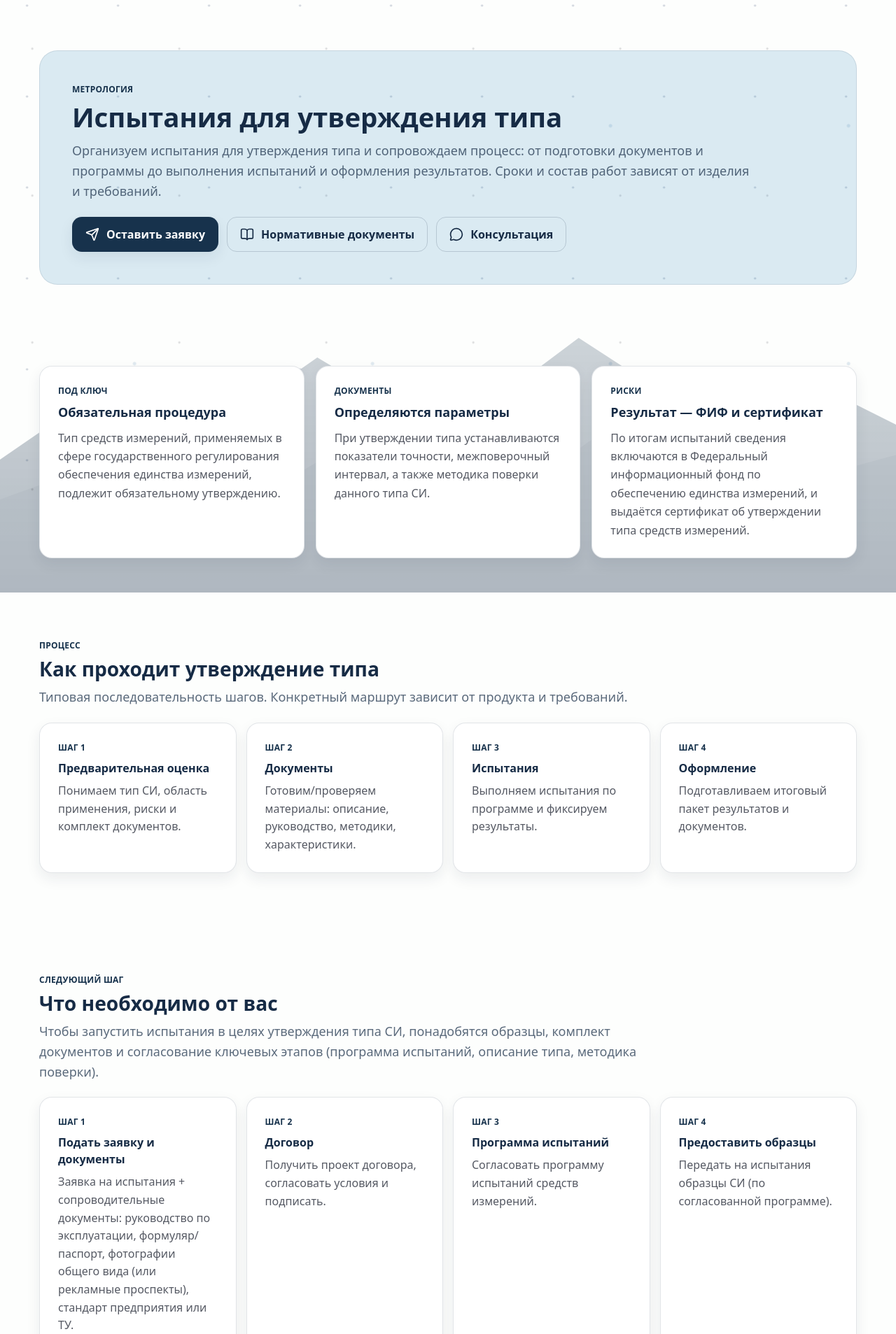
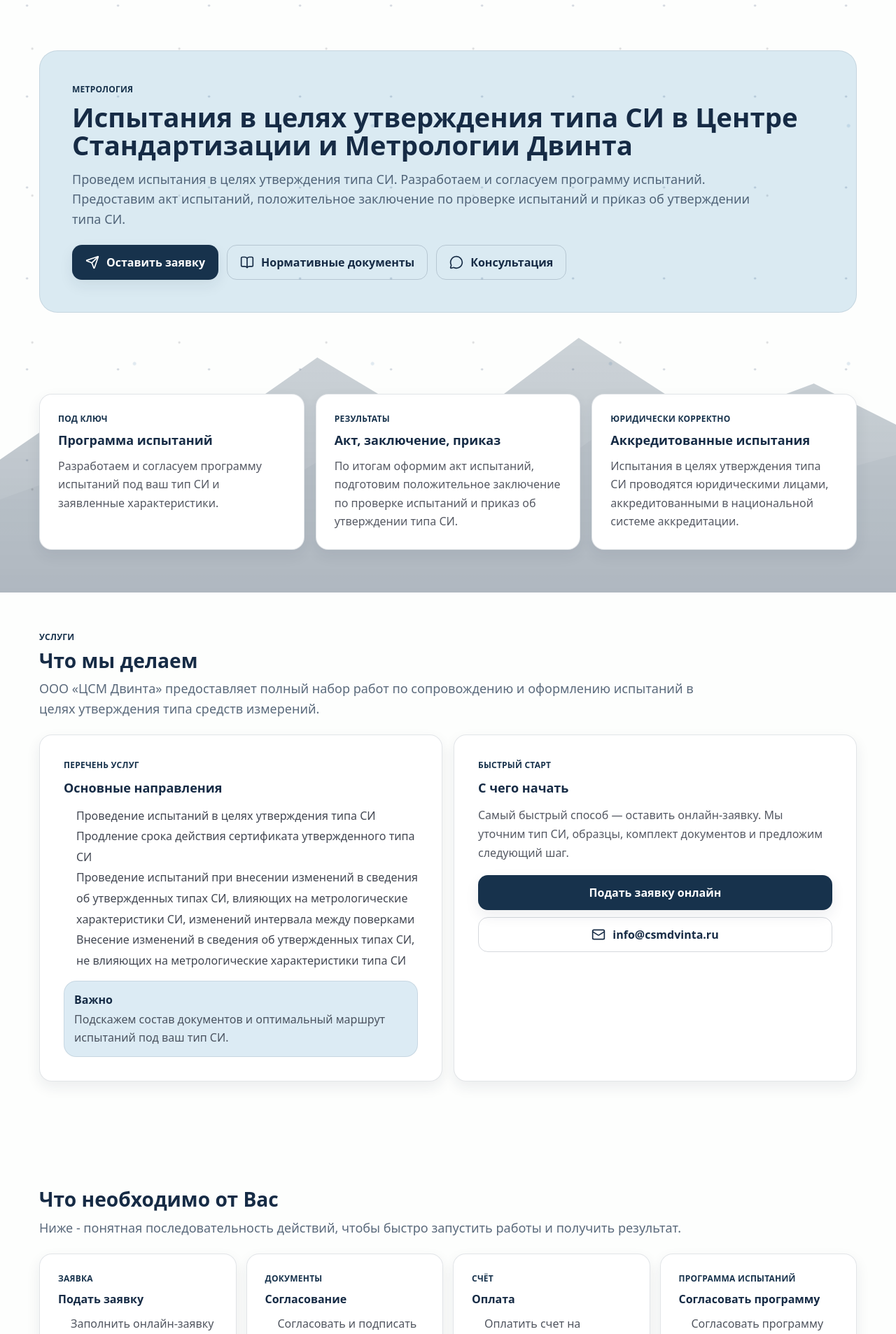
Before and after one commit to plag1atv/Dvinta-group-site, a Flask app: page /metrology/type-approval in a window 1280 px wide. Shown: the part 81-1988 px from the top of the page at 70% size. Run offline with Flask 3, Linux system fonts and the light colour scheme.

Commit message:
13 global change

```diff
--- a/app/templates/metrology_type_approval.html
+++ b/app/templates/metrology_type_approval.html
@@ -6,10 +6,14 @@
   <div class="container">
     <div class="panel reveal" style="padding:46px; border-radius: 26px;">
       <div class="kicker">Метрология</div>
-      <h1 class="h1" style="margin-top:10px;">Испытания для утверждения типа</h1>
+
+      <h1 class="h1" style="margin-top:10px;">
+        Испытания в целях утверждения типа СИ в Центре Стандартизации и Метрологии Двинта
+      </h1>
+
       <p class="p-lead" style="margin-top:14px; max-width: 980px;">
-        Организуем испытания для утверждения типа и сопровождаем процесс: от подготовки документов и программы
-        до выполнения испытаний и оформления результатов. Сроки и состав работ зависят от изделия и требований.
+        Проведем испытания в целях утверждения типа СИ. Разработаем и согласуем программу испытаний.<br>
+        Предоставим акт испытаний, положительное заключение по проверке испытаний и приказ об утверждении типа СИ.
       </p>
 
       <div style="margin-top:22px; display:flex; gap:12px; flex-wrap:wrap;">
@@ -34,99 +38,101 @@
 <section class="section-sm">
   <div class="container">
     <div class="reveal" style="display:grid; grid-template-columns: repeat(3, minmax(0, 1fr)); gap:16px;">
+
       <div class="card card-pad hover-lift">
         <div class="kicker">Под ключ</div>
-        <div style="font-weight:900; font-size:18px; margin-top:8px;">Обязательная процедура</div>
+        <div style="font-weight:900; font-size:18px; margin-top:8px;">Программа испытаний</div>
         <p style="color: rgba(13,19,33,.70); margin-top:10px; line-height:1.65;">
-  Тип средств измерений, применяемых в сфере государственного регулирования обеспечения единства измерений,
-  подлежит обязательному утверждению.
+          Разработаем и согласуем программу испытаний под ваш тип СИ и заявленные характеристики.
         </p>
-
       </div>
 
       <div class="card card-pad hover-lift">
-        <div class="kicker">Документы</div>
-        <div style="font-weight:900; font-size:18px; margin-top:8px;">Определяются параметры</div>
+        <div class="kicker">Результаты</div>
+        <div style="font-weight:900; font-size:18px; margin-top:8px;">Акт, заключение, приказ</div>
         <p style="color: rgba(13,19,33,.70); margin-top:10px; line-height:1.65;">
-  При утверждении типа устанавливаются показатели точности, межповерочный интервал,
-  а также методика поверки данного типа СИ.
+          По итогам оформим акт испытаний, подготовим положительное заключение по проверке испытаний
+          и приказ об утверждении типа СИ.
         </p>
-
       </div>
 
       <div class="card card-pad hover-lift">
-        <div class="kicker">Риски</div>
-        <div style="font-weight:900; font-size:18px; margin-top:8px;">Результат — ФИФ и сертификат</div>
+        <div class="kicker">Юридически корректно</div>
+        <div style="font-weight:900; font-size:18px; margin-top:8px;">Аккредитованные испытания</div>
         <p style="color: rgba(13,19,33,.70); margin-top:10px; line-height:1.65;">
-  По итогам испытаний сведения включаются в Федеральный информационный фонд по обеспечению единства измерений,
-  и выдаётся сертификат об утверждении типа средств измерений.
+          Испытания в целях утверждения типа СИ проводятся юридическими лицами, аккредитованными
+          в национальной системе аккредитации.
         </p>
+      </div>
 
-      </div>
     </div>
   </div>
 </section>
 
-<!-- PROCESS -->
+<!-- SERVICES -->
 <section class="section">
   <div class="container">
     <div class="reveal" style="display:flex; justify-content:space-between; align-items:flex-end; gap:16px; flex-wrap:wrap;">
       <div>
-        <div class="kicker">Процесс</div>
-        <h2 class="h2" style="margin-top:8px;">Как проходит утверждение типа</h2>
+        <div class="kicker">Услуги</div>
+        <h2 class="h2" style="margin-top:8px;">Что мы делаем</h2>
         <p class="p-lead" style="margin-top:10px; max-width: 980px;">
-          Типовая последовательность шагов. Конкретный маршрут зависит от продукта и требований.
+          ООО «ЦСМ Двинта» предоставляет полный набор работ по сопровождению и оформлению испытаний
+          в целях утверждения типа средств измерений.
         </p>
       </div>
     </div>
 
-    <div style="margin-top:22px; display:grid; grid-template-columns: repeat(4, minmax(0, 1fr)); gap:14px;">
-      <div class="card card-pad hover-lift reveal">
-        <div class="kicker">Шаг 1</div>
-        <div style="font-weight:900; margin-top:8px;">Предварительная оценка</div>
-        <div style="color: rgba(13,19,33,.70); margin-top:8px; line-height:1.6;">
-          Понимаем тип СИ, область применения, риски и комплект документов.
+    <div class="reveal" style="margin-top:22px; display:grid; grid-template-columns: repeat(auto-fit, minmax(320px, 1fr)); gap:16px;">
+      <div class="card card-pad-lg">
+        <div class="kicker">Перечень услуг</div>
+        <div style="font-weight:900; font-size:18px; margin-top:10px;">Основные направления</div>
+
+        <ul style="margin-top:12px; padding-left:18px; line-height:1.85; color: rgba(13,19,33,.78);">
+          <li>Проведение испытаний в целях утверждения типа СИ</li>
+          <li>Продление срока действия сертификата утвержденного типа СИ</li>
+          <li>Проведение испытаний при внесении изменений в сведения об утвержденных типах СИ, влияющих на метрологические характеристики СИ, изменений интервала между поверками</li>
+          <li>Внесение изменений в сведения об утвержденных типах СИ, не влияющих на метрологические характеристики типа СИ</li>
+        </ul>
+
+        <div class="panel" style="margin-top:14px; padding:14px;">
+          <div style="font-weight:900;">Важно</div>
+          <div style="color: rgba(13,19,33,.70); margin-top:4px; line-height:1.6;">
+            Подскажем состав документов и оптимальный маршрут испытаний под ваш тип СИ.
+          </div>
         </div>
       </div>
 
-      <div class="card card-pad hover-lift reveal">
-        <div class="kicker">Шаг 2</div>
-        <div style="font-weight:900; margin-top:8px;">Документы</div>
-        <div style="color: rgba(13,19,33,.70); margin-top:8px; line-height:1.6;">
-          Готовим/проверяем материалы: описание, руководство, методики, характеристики.
-        </div>
-      </div>
+      <div class="card card-pad-lg hover-lift">
+        <div class="kicker">Быстрый старт</div>
+        <div style="font-weight:900; font-size:18px; margin-top:10px;">С чего начать</div>
+        <p style="color: rgba(13,19,33,.70); margin-top:12px; line-height:1.7;">
+          Самый быстрый способ — оставить онлайн-заявку. Мы уточним тип СИ, образцы, комплект документов
+          и предложим следующий шаг.
+        </p>
 
-      <div class="card card-pad hover-lift reveal">
-        <div class="kicker">Шаг 3</div>
-        <div style="font-weight:900; margin-top:8px;">Испытания</div>
-        <div style="color: rgba(13,19,33,.70); margin-top:8px; line-height:1.6;">
-          Выполняем испытания по программе и фиксируем результаты.
-        </div>
-      </div>
-
-      <div class="card card-pad hover-lift reveal">
-        <div class="kicker">Шаг 4</div>
-        <div style="font-weight:900; margin-top:8px;">Оформление</div>
-        <div style="color: rgba(13,19,33,.70); margin-top:8px; line-height:1.6;">
-          Подготавливаем итоговый пакет результатов и документов.
+        <div style="margin-top:18px; display:grid; gap:10px;">
+          <a class="btn btn-primary" style="width:100%;" href="{{ url_for('metrology_online_application') }}">
+            Подать заявку онлайн
+          </a>
+          <a class="btn btn-ghost" style="width:100%;" href="mailto:info@csmdvinta.ru">
+            <i data-lucide="mail" class="w-5 h-5"></i>
+            info@csmdvinta.ru
+          </a>
         </div>
       </div>
     </div>
   </div>
 </section>
 
-<!-- WHAT WE NEED -->
 <!-- WHAT WE NEED FROM YOU -->
 <section class="section">
   <div class="container">
     <div class="reveal" style="display:flex; justify-content:space-between; align-items:flex-end; gap:16px; flex-wrap:wrap;">
       <div>
-        <div class="kicker">Следующий шаг</div>
-        <h2 class="h2" style="margin-top:8px;">Что необходимо от вас</h2>
-        <p class="p-lead" style="margin-top:10px; max-width: 920px;">
-          Чтобы запустить испытания в целях утверждения типа СИ, понадобятся образцы, комплект документов
-          и согласование ключевых этапов (программа испытаний, описание типа, методика поверки).
+        <h2 class="h2" style="margin-top:8px;">Что необходимо от Вас</h2>
+        <p class="p-lead" style="margin-top:10px; max-width: 980px;">
+          Ниже - понятная последовательность действий, чтобы быстро запустить работы и получить результат.
         </p>
       </div>
     </div>
@@ -134,81 +140,78 @@
     <div style="margin-top:22px; display:grid; grid-template-columns: repeat(auto-fit, minmax(260px, 1fr)); gap:14px;">
 
       <div class="card card-pad hover-lift reveal">
-        <div class="kicker">Шаг 1</div>
-        <div style="font-weight:900; margin-top:8px;">Подать заявку и документы</div>
-        <div style="color: rgba(13,19,33,.70); margin-top:8px; line-height:1.6;">
-          Заявка на испытания + сопроводительные документы: руководство по эксплуатации, формуляр/паспорт,
-          фотографии общего вида (или рекламные проспекты), стандарт предприятия или ТУ.
-        </div>
+        <div class="kicker">Заявка</div>
+        <div style="font-weight:900; margin-top:8px;">Подать заявку</div>
+        <ul style="margin-top:10px; padding-left:18px; color: rgba(13,19,33,.72); line-height:1.65;">
+          <li>Заполнить онлайн-заявку</li>
+          <li>Отправить заявку на <a href="mailto:info@csmdvinta.ru" style="color: var(--c-400); font-weight:800; text-decoration:none;">info@csmdvinta.ru</a></li>
+        </ul>
       </div>
 
       <div class="card card-pad hover-lift reveal">
-        <div class="kicker">Шаг 2</div>
-        <div style="font-weight:900; margin-top:8px;">Договор</div>
-        <div style="color: rgba(13,19,33,.70); margin-top:8px; line-height:1.6;">
-          Получить проект договора, согласовать условия и подписать.
-        </div>
+        <div class="kicker">Документы</div>
+        <div style="font-weight:900; margin-top:8px;">Согласование</div>
+        <ul style="margin-top:10px; padding-left:18px; color: rgba(13,19,33,.72); line-height:1.65;">
+          <li>Согласовать и подписать проект договора</li>
+          <li>Согласовать договор-счет</li>
+        </ul>
       </div>
 
       <div class="card card-pad hover-lift reveal">
-        <div class="kicker">Шаг 3</div>
-        <div style="font-weight:900; margin-top:8px;">Программа испытаний</div>
-        <div style="color: rgba(13,19,33,.70); margin-top:8px; line-height:1.6;">
-          Согласовать программу испытаний средств измерений.
-        </div>
+        <div class="kicker">Счёт</div>
+        <div style="font-weight:900; margin-top:8px;">Оплата</div>
+        <ul style="margin-top:10px; padding-left:18px; color: rgba(13,19,33,.72); line-height:1.65;">
+          <li>Оплатить счет на оказание услуг</li>
+        </ul>
       </div>
 
       <div class="card card-pad hover-lift reveal">
-        <div class="kicker">Шаг 4</div>
-        <div style="font-weight:900; margin-top:8px;">Предоставить образцы</div>
-        <div style="color: rgba(13,19,33,.70); margin-top:8px; line-height:1.6;">
-          Передать на испытания образцы СИ (по согласованной программе).
-        </div>
+        <div class="kicker">Программа испытаний</div>
+        <div style="font-weight:900; margin-top:8px;">Согласовать программу</div>
+        <ul style="margin-top:10px; padding-left:18px; color: rgba(13,19,33,.72); line-height:1.65;">
+          <li>Согласовать программу испытаний СИ</li>
+        </ul>
       </div>
 
       <div class="card card-pad hover-lift reveal">
-        <div class="kicker">Шаг 5</div>
-        <div style="font-weight:900; margin-top:8px;">Описание типа и методика поверки</div>
-        <div style="color: rgba(13,19,33,.70); margin-top:8px; line-height:1.6;">
-          Согласовать описание типа и методику поверки СИ для утверждаемого типа.
-        </div>
+        <div class="kicker">Образцы испытаний</div>
+        <div style="font-weight:900; margin-top:8px;">Передать образцы</div>
+        <ul style="margin-top:10px; padding-left:18px; color: rgba(13,19,33,.72); line-height:1.65;">
+          <li>Доставить самостоятельно</li>
+          <li>Отправить СИ транспортной компанией</li>
+        </ul>
       </div>
 
       <div class="card card-pad hover-lift reveal">
-        <div class="kicker">Шаг 6</div>
-        <div style="font-weight:900; margin-top:8px;">Акт испытаний</div>
-        <div style="color: rgba(13,19,33,.70); margin-top:8px; line-height:1.6;">
-          Согласовать и подписать акт испытаний средств измерений.
-        </div>
+        <div class="kicker">Пакет документов</div>
+        <div style="font-weight:900; margin-top:8px;">Согласовать документы</div>
+        <ul style="margin-top:10px; padding-left:18px; color: rgba(13,19,33,.72); line-height:1.65;">
+          <li>Согласовать описание типа и методику поверки СИ, и иные документы</li>
+          <li>Согласовать и подписать акт испытаний СИ</li>
+        </ul>
       </div>
 
       <div class="card card-pad hover-lift reveal">
-        <div class="kicker">Шаг 7</div>
+        <div class="kicker">Результаты</div>
         <div style="font-weight:900; margin-top:8px;">Получить итог</div>
-        <div style="color: rgba(13,19,33,.70); margin-top:8px; line-height:1.6;">
-          Дождаться положительного заключения по результатам испытаний и завершения процедуры утверждения типа СИ.
-        </div>
+        <ul style="margin-top:10px; padding-left:18px; color: rgba(13,19,33,.72); line-height:1.65;">
+          <li>Пришлем положительное заключение по проверке испытаний</li>
+          <li>Пришлем приказ об утверждении типа СИ</li>
+        </ul>
       </div>
 
-    </div>
-
-    <div style="margin-top:18px; display:flex; gap:12px; flex-wrap:wrap;">
-      <a class="btn btn-primary" href="{{ url_for('metrology_online_application') }}">Оставить заявку</a>
-      <a class="btn btn-ghost" href="{{ url_for('contacts') }}">Связаться с нами</a>
     </div>
   </div>
 </section>
 
-
-<!-- FAQ -->
 <!-- FAQ -->
 <section class="section">
   <div class="container">
     <div class="reveal" style="text-align:center;">
       <div class="kicker">Вопросы и ответы</div>
       <h2 class="h2" style="margin-top:8px;">Испытания в целях утверждения типа СИ</h2>
-      <p class="p-lead" style="margin-top:10px; max-width: 960px; margin-left:auto; margin-right:auto;">
-        Объясняем, что такое тип СИ, зачем нужно утверждение и какие результаты выдаются по итогам испытаний.
+      <p class="p-lead" style="margin-top:10px; max-width: 980px; margin-left:auto; margin-right:auto;">
+        Коротко объясняем ключевые термины и что вы получите по итогам.
       </p>
     </div>
 
@@ -221,7 +224,7 @@
         </button>
         <div class="faq-body hidden" data-acc-body>
           Тип СИ – совокупность средств измерений, предназначенных для измерений одних и тех же величин,
-          выраженных в одних и тех же единицах, основанных на одном и том же принципе действия,
+          выраженных в одних и тех же единицах величин, основанных на одном и том же принципе действия,
           имеющих одинаковую конструкцию и изготовленных по одной и той же технической документации.
         </div>
       </div>
@@ -252,53 +255,26 @@
 
       <div class="faq-item">
         <button type="button" class="faq-btn" data-acc-btn>
-          <span>Кто имеет право проводить испытания в целях утверждения типа?</span>
+          <span>Что является результатом испытания средств измерений в целях утверждения типа?</span>
           <i data-lucide="chevron-down" class="w-5 h-5" style="color: var(--c-600);" data-acc-icon></i>
         </button>
         <div class="faq-body hidden" data-acc-body>
-          Испытания средств измерений в целях утверждения типа проводятся юридическими лицами,
-          аккредитованными в национальной системе аккредитации на выполнение испытаний в целях утверждения типа.
-        </div>
-      </div>
-
-      <div class="faq-item">
-        <button type="button" class="faq-btn" data-acc-btn>
-          <span>Что является результатом испытаний?</span>
-          <i data-lucide="chevron-down" class="w-5 h-5" style="color: var(--c-600);" data-acc-icon></i>
-        </button>
-        <div class="faq-body hidden" data-acc-body>
-          Результатом испытаний в целях утверждения типа СИ является:
+          Результатом испытания средств измерений в целях утверждения СИ является:
           <ul style="margin-top:8px; padding-left:18px; line-height:1.7;">
-            <li>включение сведений в Федеральный информационный фонд по обеспечению единства измерений;</li>
-            <li>выдача сертификата об утверждении типа средств измерений.</li>
+            <li>Включение сведений в Федеральный информационный фонд по обеспечению единства измерений;</li>
+            <li>Выдача сертификата об утверждении типа средств измерений.</li>
           </ul>
         </div>
       </div>
 
       <div class="faq-item">
         <button type="button" class="faq-btn" data-acc-btn>
-          <span>Какой срок действия утверждённого типа СИ?</span>
+          <span>Какой срок действия утвержденного типа СИ?</span>
           <i data-lucide="chevron-down" class="w-5 h-5" style="color: var(--c-600);" data-acc-icon></i>
         </button>
         <div class="faq-body hidden" data-acc-body>
-          Срок действия утверждённого типа СИ: для серийного производства — 5 лет,
+          Срок действия утвержденного типа СИ для серийного производства — 5 лет,
           для СИ единичного производства — бессрочно.
-        </div>
-      </div>
-
-      <div class="faq-item">
-        <button type="button" class="faq-btn" data-acc-btn>
-          <span>Какие услуги предоставляем мы?</span>
-          <i data-lucide="chevron-down" class="w-5 h-5" style="color: var(--c-600);" data-acc-icon></i>
-        </button>
-        <div class="faq-body hidden" data-acc-body>
-          ООО «ЦСМ Двинта» предоставляет услуги по:
-          <ul style="margin-top:8px; padding-left:18px; line-height:1.7;">
-            <li>сопровождению испытаний в целях утверждения типа СИ в аккредитованном метрологическом центре;</li>
-            <li>сопровождению процедуры продления срока действия сертификата утверждённого типа СИ;</li>
-            <li>сопровождению испытаний при внесении изменений в сведения об утверждённых типах СИ, влияющих на метрологические характеристики СИ, а также изменений межповерочного интервала;</li>
-            <li>сопровождению процедур по внесению изменений в сведения об утверждённых типах СИ, не влияющих на метрологические характеристики типа СИ.</li>
-          </ul>
         </div>
       </div>
 
@@ -306,6 +282,26 @@
   </div>
 </section>
 
+<!-- CTA (синий блок как на других страницах) -->
+<section class="section">
+  <div class="container">
+    <div class="reveal" style="background: var(--c-800); border-radius: 26px; padding: 48px; color:#fff; text-align:center;">
+      <div class="kicker" style="color: rgba(253,254,253,.85);">Готовы начать?</div>
+      <h2 class="h2" style="margin-top:8px;">Оставьте заявку - мы свяжемся с вами в течение часа</h2>
+
+      <div style="margin-top:18px; display:flex; gap:12px; justify-content:center; flex-wrap:wrap;">
+        <a class="btn btn-primary" href="{{ url_for('metrology_online_application') }}" style="background:#fff; color: var(--c-800); border-color:#fff;">
+          <i data-lucide="send" class="w-5 h-5"></i>
+          Оставить заявку
+        </a>
+        <a class="btn btn-ghost" href="mailto:info@csmdvinta.ru" style="border-color: rgba(255,255,255,.35); color:#fff;">
+          <i data-lucide="mail" class="w-5 h-5"></i>
+          info@csmdvinta.ru
+        </a>
+      </div>
+    </div>
+  </div>
+</section>
 
 <script src="{{ url_for('static', filename='js/accordion.js') }}"></script>
 
```
Also changed, not shown: app/templates/metrology_calibration.html (+9 -10 lines). Lines whose indentation alone changed are shown as unchanged.
